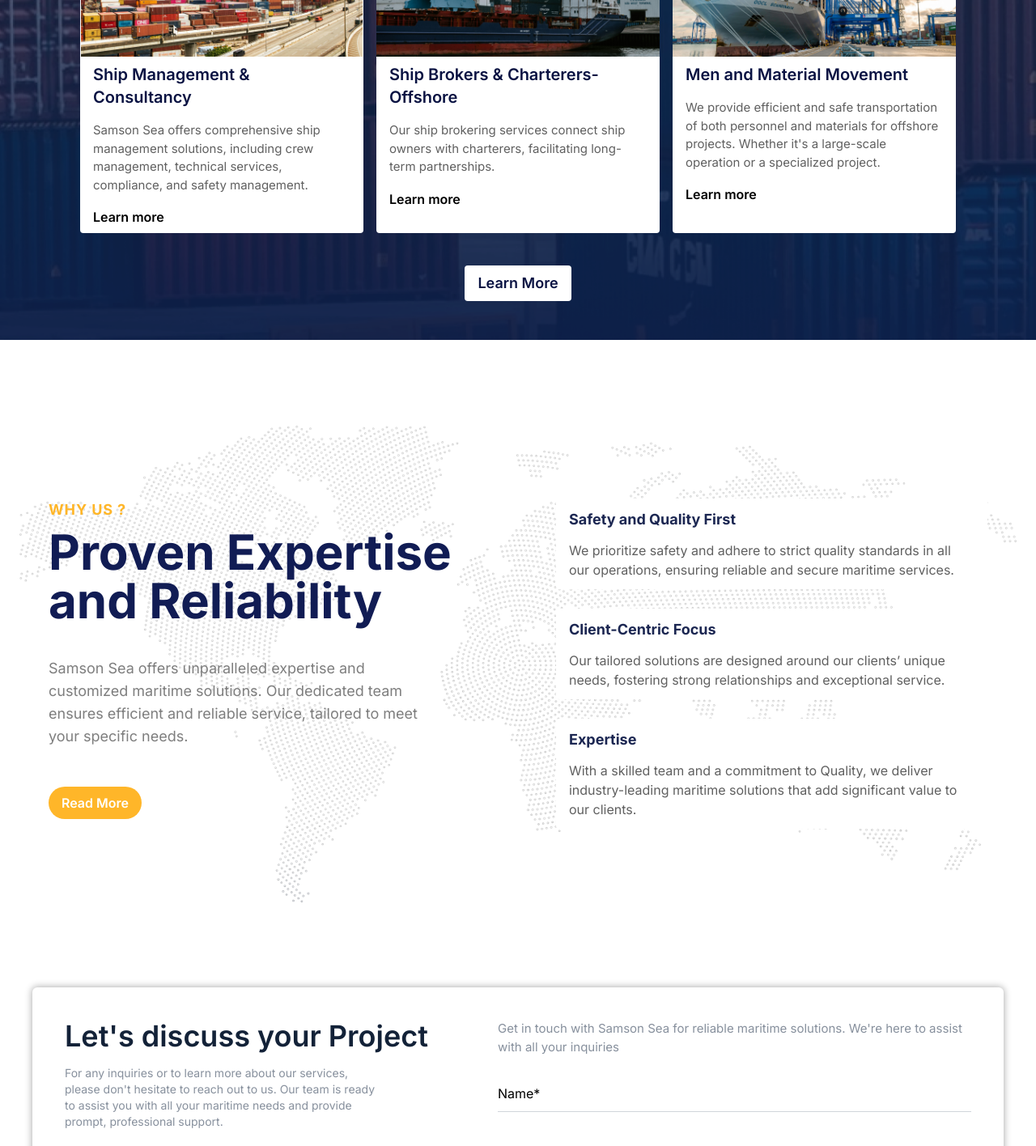
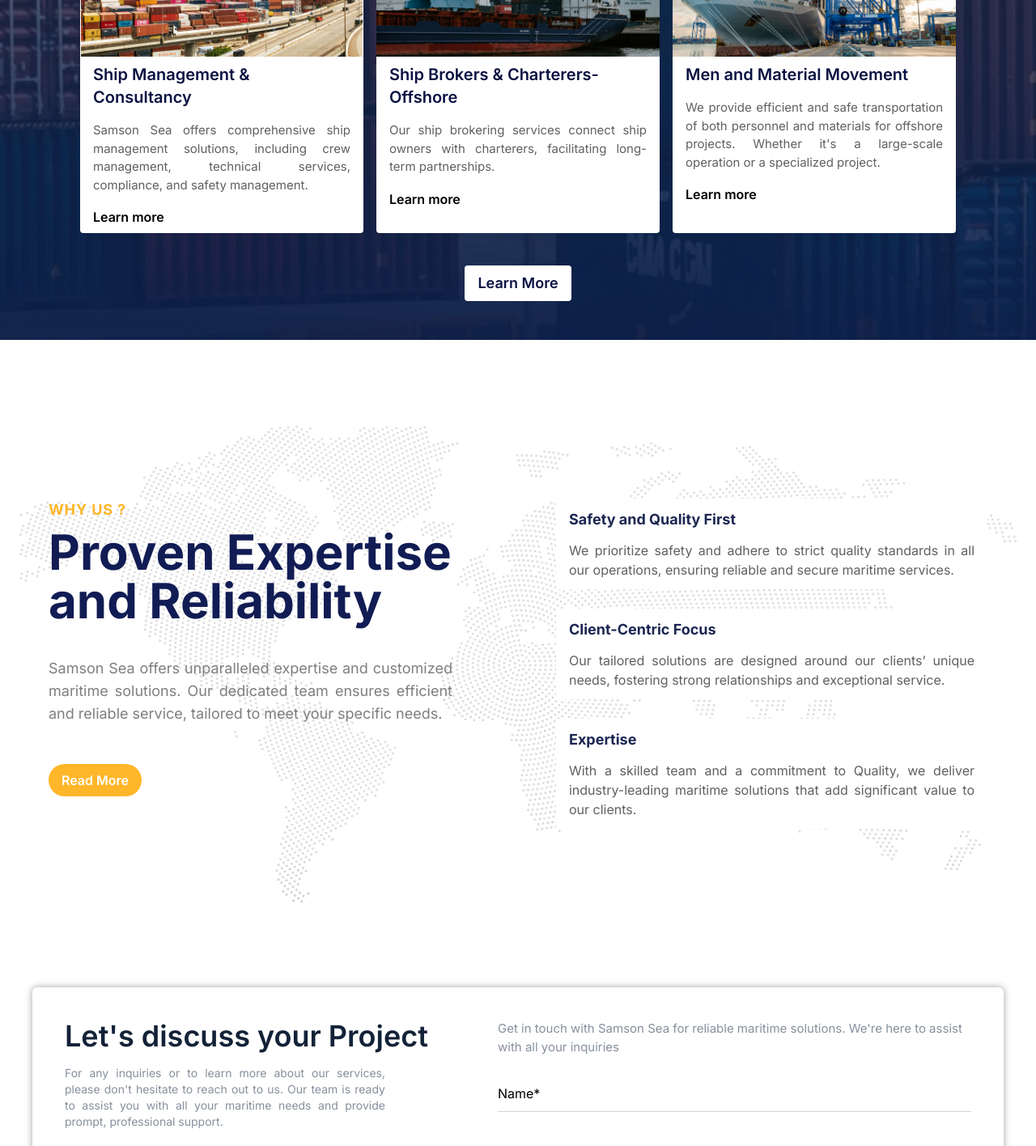
Before and after one commit to Pratham2137/SamsonSea, a React (Vite) app: page / in a window 1280 px wide. Shown: the part 1580-2996 px from the top of the page at 81% size. Built offline with nearby package versions, Linux system fonts and the light colour scheme.

Commit message:
paragraph alignments

```diff
--- a/src/components/ContactForm.jsx
+++ b/src/components/ContactForm.jsx
@@ -19,7 +19,7 @@ const ContactForm = ({ className }) => {
             <h2 className="lg:text-4xl text-3xl font-bold lg:font-semibold mb-4 text-[#132238] lg:text-start text-center">
               Let&apos;s discuss your Project
             </h2>
-            <p className="text-[#87909D] text-sm lg:w-[80%] lg:text-start text-center w-full">
+            <p className="text-[#87909D] text-sm lg:w-[80%] text-center w-full lg:text-justify">
               For any inquiries or to learn more about our services, please
               don&apos;t hesitate to reach out to us. Our team is ready to
               assist you with all your maritime needs and provide prompt,
--- a/src/components/HeroAboutSection.jsx
+++ b/src/components/HeroAboutSection.jsx
@@ -17,7 +17,7 @@ const HeroAboutSection = () => {
             <h1 className="text-5xl font-bold mb-5 text-[#1C2752] md:text-center lg:text-left">
               We’re Committed <br /> to Quality
             </h1>
-            <p className="text-[15px] text-[#606060] w-full mb-5 md:text-center lg:text-justify text-left ">
+            <p className="text-[15px] text-[#606060] w-full mb-5 md:text-center lg:text-justify text-left">
               Our team combines deep industry knowledge with tailored services,
               ensuring efficient and reliable operations across all aspects of
               ocean transportation. Whether it’s chartering, vessel management,
--- a/src/components/HeroFeaturesSection.jsx
+++ b/src/components/HeroFeaturesSection.jsx
@@ -20,7 +20,7 @@ const HeroFeaturesSection = () => {
             <h4 className="text-[#111C54] font-bold text-6xl mb-8">
               Proven Expertise <br /> and Reliability
             </h4>
-            <p className="text-[#7e7e7e] text-lg w-[80%] mb-10">
+            <p className="text-[#7e7e7e] text-lg w-[85%] mb-10 lg:text-justify text-left">
               Samson Sea offers unparalleled expertise and customized maritime
               solutions. Our dedicated team ensures efficient and reliable
               service, tailored to meet your specific needs.
@@ -41,7 +41,7 @@ const HeroFeaturesSection = () => {
                 <h4 className="text-[--pageBlue] font-bold text-lg mb-3">
                   {item.title}
                 </h4>
-                <p className="text-[#606060]">{item.desc}</p>
+                <p className="text-[#606060] lg:text-justify text-left">{item.desc}</p>
                 <span className=" absolute h-full bg-[--pageYellow] group-hover:w-[3px] top-0 left-0"></span>
               </div>
             ))}
--- a/src/components/HeroServiceSection.jsx
+++ b/src/components/HeroServiceSection.jsx
@@ -37,7 +37,7 @@ const HeroServiceSection = () => {
                 <h3 className="text-xl font-semibold text-[#091242]">
                   {item.title}
                 </h3>
-                <p className="text-[15px] text-[#606060]">{item.desc}</p>
+                <p className="text-[15px] text-[#606060] lg:text-justify ">{item.desc}</p>
                 <Link
                   to={item.btnSrc}
                   className="hover:text-[#091242] font-semibold w-fit"
--- a/src/components/Home.jsx
+++ b/src/components/Home.jsx
@@ -14,9 +14,9 @@ const Home = () => {
       <HeroFeaturesSection />
 
       {/* Contact Form Wrapper with padding */}
-      <div className="relative flex justify-center lg:pb-[650px] lg:mt-[-100px]">
+      <div className="relative flex justify-center lg:pb-[650px] pb-[1200px] md:pb-[1100px] lg:mt-[-100px]">
         {/* Floating Contact Form */}
-        <ContactForm className="w-[85%] lg:w-full lg:absolute lg:-bottom-[80px] lg:z-10 h-full" />
+        <ContactForm className="w-[85%] lg:w-full absolute lg:absolute lg:-bottom-[80px] lg:z-10 h-full -bottom-[100px]" />
       </div>
     </main>
   );
--- a/src/components/PageNavigate.jsx
+++ b/src/components/PageNavigate.jsx
@@ -8,8 +8,8 @@ const PageNavigate = ({ title, src }) => {
     <div className="flex justify-center items-center relative w-full">
       <img src={bgImage} alt="ship" className="relative h-56 lg:h-full w-full"></img>
       <div className="absolute text-white">
-        <h4 className="text-5xl font-semibold mb-2 ">{title}</h4>
-        <p className="flex gap-3 text-xl items-center">
+        <h4 className="text-5xl font-semibold mb-2 tex-center">{title}</h4>
+        <p className="flex gap-3 text-xl justify-center items-center">
           <Link to={src}>Home</Link>{" "}
           <FaArrowRight className="text-[--pageYellow]" /> {title}
         </p>
```
